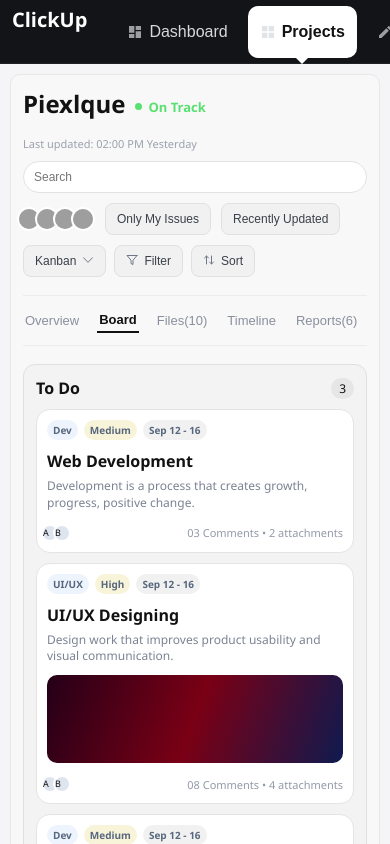
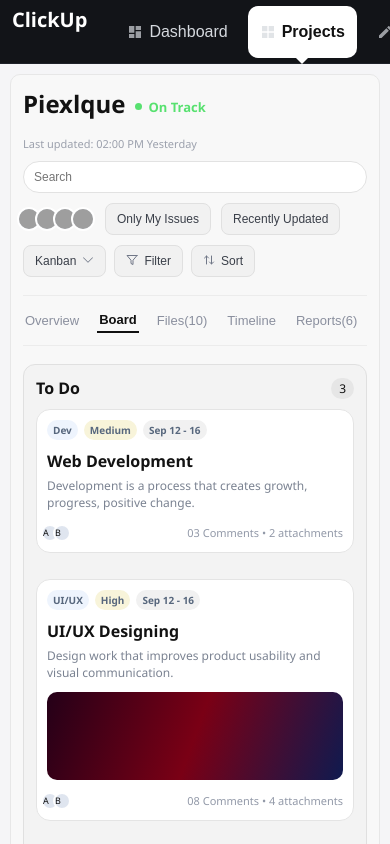
Before and after one commit to akankshapatil2015/dashboard-ui, a React (Create React App) app: page / in a window 390 px wide. Shown: the top 844 px of the page. Built offline with nearby package versions, Linux system fonts and the light colour scheme; grey boxes are pictures that could not be loaded.

Commit message:
fix: adjust gap in top-actions for improved layout

```diff
--- a/src/components/Board/Board.css
+++ b/src/components/Board/Board.css
@@ -137,8 +137,11 @@
 .kanban {
   margin-top: 18px;
   display: grid;
-  grid-template-columns: repeat(3, minmax(250px, 1fr));
+  grid-template-columns: repeat(auto-fit, minmax(260px, 1fr));
   gap: 16px;
+  align-items: start;
+  column-count: 3;
+  column-gap: 16px;
 }
 
 @media (max-width: 1300px) {
@@ -163,7 +166,7 @@
 /* Tablet */
 @media (max-width: 1024px) {
   .kanban {
-    grid-template-columns: repeat(2, minmax(260px, 1fr));
+    column-count: 2;
   }
 }
 
@@ -175,7 +178,7 @@
   }
 
   .kanban {
-    grid-template-columns: 1fr;
+    column-count: 1;
   }
   .board-head {
     flex-direction: column;
--- a/src/components/Card/Card.css
+++ b/src/components/Card/Card.css
@@ -4,9 +4,30 @@
   border-radius: 14px;
   padding: 12px;
   position: relative;
-  transition: width 0.3s ease, height 0.3s ease;
+ transition:
+    width 0.25s cubic-bezier(0.4, 0, 0.2, 1),
+    height 0.25s cubic-bezier(0.4, 0, 0.2, 1),
+    transform 0.15s ease,
+    box-shadow 0.2s ease;
   overflow: hidden;
   transform-origin: top left;
+  width: 100%;
+  break-inside: avoid;
+  margin-bottom: 16px;
+   will-change: width, height, transform;
+}
+
+.task-card.resizing {
+  transform: scale(1.03);
+  box-shadow: 0 8px 20px rgba(0,0,0,0.12);
+}
+
+.task-card * {
+  transition: opacity 0.2s ease;
+}
+
+.task-card.resizing * {
+  opacity: 0.85;
 }
 
 .task-card:hover {
--- a/src/components/Card/Card.js
+++ b/src/components/Card/Card.js
@@ -1,4 +1,4 @@
-import './Card.css';import { useState } from 'react';
+import { useState, useEffect } from 'react';
 import { FiPlus, FiMinus } from 'react-icons/fi';
 import './Card.css';
 
@@ -8,7 +8,14 @@ function Card({ card }) {
     height: 200,
   });
 
-const isMobile = window.innerWidth < 768;
+const [isMobile, setIsMobile] = useState(window.innerWidth < 768);
+const [isResizing, setIsResizing] = useState(false);
+
+useEffect(() => {
+  const handleResize = () => setIsMobile(window.innerWidth < 768);
+  window.addEventListener('resize', handleResize);
+  return () => window.removeEventListener('resize', handleResize);
+}, []);
 
 const MAX_WIDTH = isMobile ? 320 : 400;
 const MAX_HEIGHT = isMobile ? 260 : 300;
@@ -16,25 +23,32 @@ const MIN_WIDTH = isMobile ? 200 : 220;
 const MIN_HEIGHT = 140;
 
 const increaseSize = () => {
+  setIsResizing(true);
+
   setSize((prev) => ({
     width: Math.min(prev.width + 20, MAX_WIDTH),
     height: Math.min(prev.height + 20, MAX_HEIGHT),
   }));
+
+  setTimeout(() => setIsResizing(false), 150);
 };
 
 const decreaseSize = () => {
+  setIsResizing(true);
+
   setSize((prev) => ({
     width: Math.max(prev.width - 20, MIN_WIDTH),
     height: Math.max(prev.height - 20, MIN_HEIGHT),
   }));
+
+  setTimeout(() => setIsResizing(false), 150);
 };
 
   return (
     <article
-      className='task-card'
+      className={`task-card ${isResizing ? 'resizing' : ''}`}
       style={{
-        width: '100%',
-        maxWidth: size.width,
+        width: size.width,
         height: size.height,
       }}
     >
```
Also changed, not shown: src/components/Header/Header.css (line endings or trailing spaces). Lines whose indentation alone changed are shown as unchanged.
